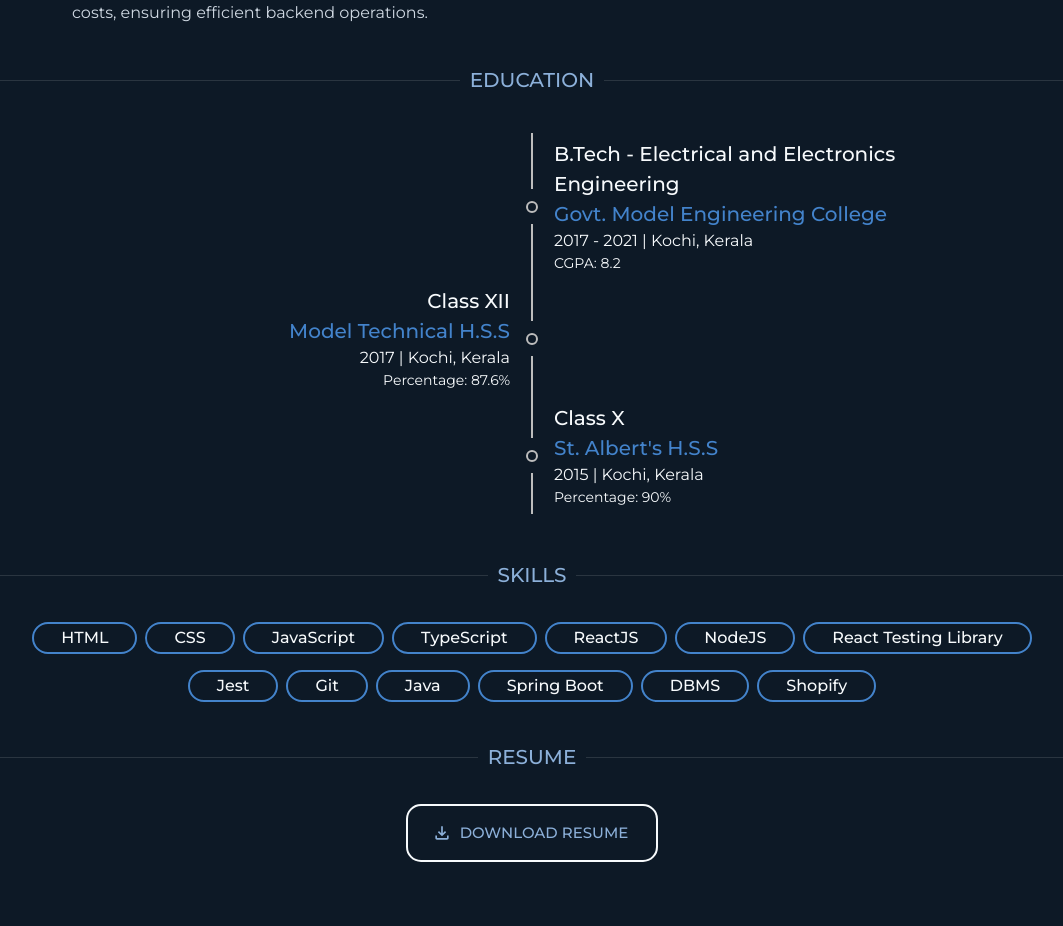
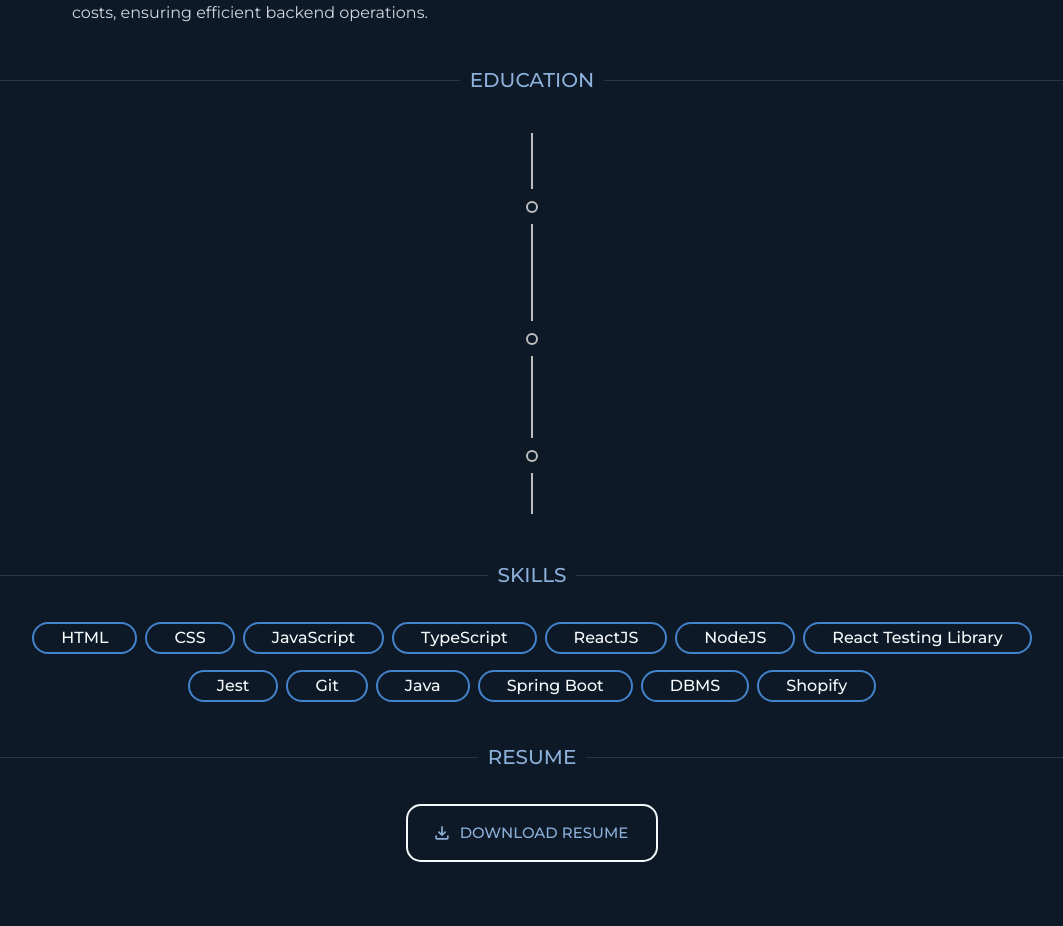
Before and after one commit to vysaghthambi/portfolio, a Next.js app: page /about in a window 1280 px wide. Shown: the part 1581-2507 px from the top of the page, without its empty margins (108-1171 px from the left). Built offline with nearby package versions, Linux system fonts and the light colour scheme.

Commit message:
feat: animation for education details

```diff
--- /dev/null
+++ b/src/components/Education/Education.module.css
@@ -0,0 +1,16 @@
+.EducationContainer :global(.MuiTimelineContent-root) {
+  opacity: 0;
+  scale: .8;
+
+  animation: scaling linear forwards;
+  animation-timeline: view(0px 0px);
+  animation-range-start: cover;
+  animation-range-end: contain 100px;
+}
+
+@keyframes scaling {
+  to {
+    opacity: 1;
+    scale: 1;
+  }
+}
--- a/src/components/Education/Education.tsx
+++ b/src/components/Education/Education.tsx
@@ -16,6 +16,8 @@ import { resumeData } from "@/utils/resume";
 import ComponentHeading from "../common/ContentHeading/ContentHeading";
 import { StyledContainer } from "../common/StyledContainer/StyledContainer";
 
+import style from "./Education.module.css";
+
 export default function Education() {
   const { education } = resumeData;
 
@@ -23,7 +25,7 @@ export default function Education() {
     <Box mt={5}>
       <ComponentHeading heading="Education" />
 
-      <StyledContainer mt={4}>
+      <StyledContainer className={style.EducationContainer} mt={4}>
         <Timeline position="alternate">
           {education.map((item) => (
             <TimelineItem key={item.institution}>
```
